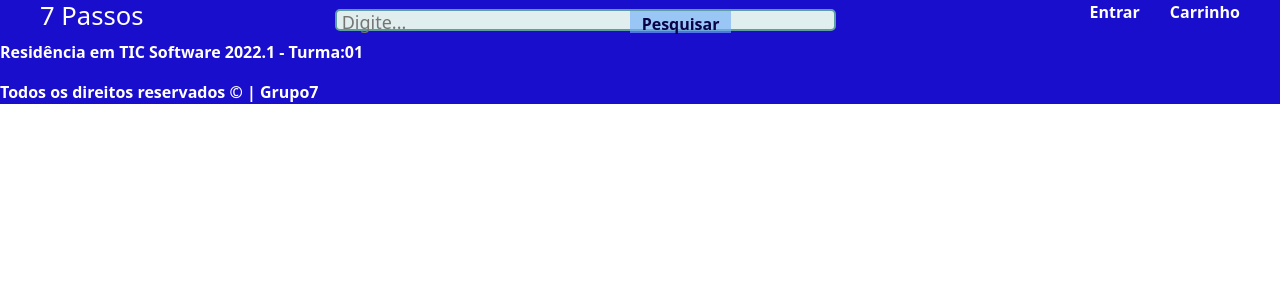
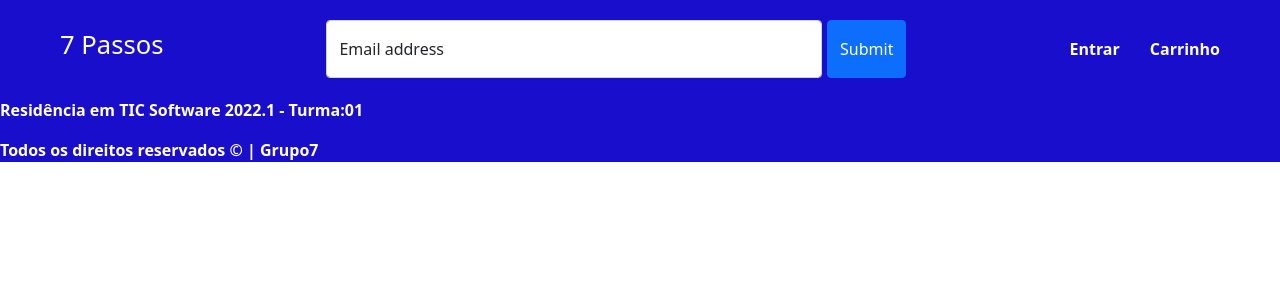
Before and after one commit to CauaKnG/Trabalho007-React, a React (Create React App) app: page /entrar in a window 1280 px wide. Shown: the top 300 px of the page. Built offline with nearby package versions, Linux system fonts and the light colour scheme.

Commit message:
Criando Carrossel

```diff
--- a/src/Components/BarraCategoria/Style.scss
+++ b/src/Components/BarraCategoria/Style.scss
@@ -2,6 +2,7 @@
     display: flex;
     justify-content: space-around;
     background-color: #D9D9D9;
+    padding: 5px;
     a{
         font-size: 20px;
         color: black;
--- a/src/Components/BarraNav/BarraNav.js
+++ b/src/Components/BarraNav/BarraNav.js
@@ -1,7 +1,10 @@
 import React from "react";
 import { useNavigate } from "react-router-dom";
-import { Titulo, Header, Lista, Cabecalho, Individual,
-BarraPesquisa, InputPesquisa, BotaoPesquisa } from "./Style";
+import { Titulo, Header, Lista, Cabecalho, Individual } from "./Style";
+import FloatingLabel from 'react-bootstrap/FloatingLabel';
+import Form from 'react-bootstrap/Form';
+import Button from 'react-bootstrap/Button';
+import "./Style.scss";
 
 export const NavBar = () => {
 
@@ -18,12 +21,23 @@ export const NavBar = () => {
 
   return (
     <Cabecalho>
-      <Header>
+      <Header className="col-md-12">
         <Titulo onClick={handleClickInicio}>7 Passos</Titulo>
-        <BarraPesquisa>
-          <InputPesquisa type="text" placeholder="Digite..." />
-          <BotaoPesquisa>Pesquisar</BotaoPesquisa>
-        </BarraPesquisa>
+
+        <Form className="d-flex col-md-6">
+      <Form.Group className="formulario-container" controlId="formBasicEmail">
+      <FloatingLabel
+        controlId="floatingInput"
+        label="Email address"
+      >
+        <Form.Control type="text" placeholder="Enter email" />
+      </FloatingLabel>
+      </Form.Group>
+      <Button variant="primary" type="submit">
+        Submit
+      </Button>
+    </Form>
+
         <Lista>
           <Individual onClick={handleClickEntrar}>Entrar</Individual>
           <Individual onClick={handleClickCarrinho}>Carrinho</Individual>
--- a/src/Components/BarraNav/Style.js
+++ b/src/Components/BarraNav/Style.js
@@ -16,23 +16,28 @@ export const Header = styled.header`
   justify-content: space-between;
   align-items: center;
   position: sticky;
-  width: 100%;
   top: 0;
+  padding: 20px;
+  align-items: center;
 `
 
 export const Lista = styled.ul`
     display: flex;
     align-items: center;
     list-style: none;
+    padding: 0;
+    margin: 0;
 `
 
 export const Individual = styled.li`
-    margin-left: 30px;
+
     color: white;
     font-weight: 600;
     text-decoration: none;
     &:hover{
         cursor: pointer;
+    }&:first-child{
+      margin-right: 30px;
     }
 
 `
@@ -40,35 +45,3 @@ export const Individual = styled.li`
 export const Cabecalho = styled.div`
     background: #1A0ECD;
 `
-
-export const BarraPesquisa = styled.div`
-  background-color:#E0EEEE;
-  border:solid 2px #5F9EA0;
-  border-radius:5px;
-  width: 41.8%;
-  height:22px;
-  display: flex;
-`
-
-export const InputPesquisa = styled.input`
-  float:left;
-  background-color:transparent;
-  padding-right: 6.15rem;
-  padding-left:5px;
-  font-size:18px;
-  border:none;
-  height:22px;
-  width:58.92%;
-  outline: none;
-`
-
-export const BotaoPesquisa = styled.button`
-  border:none;
-  float:left;
-  height:22px;
-  width: 20.4%;
-  font-weight:bold;
-  color: #08034A;
-  background: rgba(113, 176, 250, 0.63);
-  cursor: pointer;
-`
--- /dev/null
+++ b/src/Components/BarraNav/Style.scss
@@ -0,0 +1,9 @@
+form{
+    .formulario-container{
+        width: 100%;
+
+    }
+    button{
+        margin-left: 5px;
+    }
+}
--- /dev/null
+++ b/src/Components/Carrossel/Carrossel.js
@@ -0,0 +1,41 @@
+import Carousel from 'react-bootstrap/Carousel';
+import React from 'react';
+import "./Style.scss"
+
+export const Carrossel=() => {
+  return (
+    <Carousel>
+      <Carousel.Item>
+        <img
+          className="d-block w-100"
+          src="https://images-americanas.b2w.io/produtos/3931882056/imagens/tenis-esportivo-masculino-liso-caminhada-confortavel-44/3931882371_1_large.jpg"
+          alt="Third slide"
+        />
+
+      </Carousel.Item>
+      <Carousel.Item>
+        <img
+          className="d-block w-100"
+          src="https://www.tradeinn.com/f/125/1252953/vans-treinadores-old-skool.jpg"
+          alt="First slide"
+        />
+      </Carousel.Item>
+          <Carousel.Item>
+            <img
+              className="d-block w-100"
+              src="https://d3ugyf2ht6aenh.cloudfront.net/stores/786/072/products/saint-laurent-sandalia-opyum-com-salto-110mm-preto1-9bbb6820b36103d05816381866467577-1024-1024.jpg"
+              alt="Fourth slide"
+              />
+              </Carousel.Item>
+      <Carousel.Item>
+        <img
+          className="d-block w-100"
+          src="https://static.zattini.com.br/produtos/bota-coturno-feminina-vicerinne-tratorada-salto-alto/06/GYK-0049-006/GYK-0049-006_zoom3.jpg?ts=1632126026&ims=544x"
+          alt="Second slide"
+        />
+
+
+      </Carousel.Item>
+    </Carousel>
+  );
+}
--- /dev/null
+++ b/src/Components/Carrossel/Style.scss
@@ -0,0 +1,16 @@
+.carousel-item{
+    img{
+        height: 400px;
+        object-fit: contain;
+    }
+}
+
+.carousel-indicators [data-bs-target] {
+    background-color: #333 !important;
+
+}
+
+.carousel-control-next, .carousel-control-prev {
+    color:#333 !important;
+
+}
--- a/src/Pages/Inicio/Inicio.js
+++ b/src/Pages/Inicio/Inicio.js
@@ -1,10 +1,12 @@
 import React from "react";
 import { BarraCategoria } from "../../Components/BarraCategoria/BarraCategoria";
+import { Carrossel } from "../../Components/Carrossel/Carrossel";
 
 export const Inicio = () => {
     return (
         <>
             <BarraCategoria/>
+            <Carrossel/>
         </>
     )
 }
```
